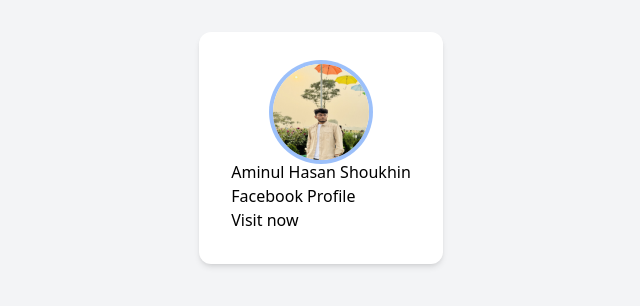
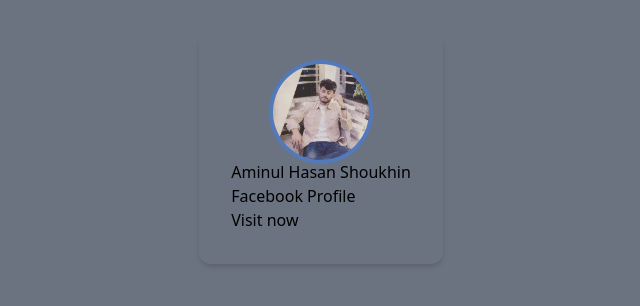
Before and after one commit to aminulhasan142/tailwind-tutorial, a website: page src/index.html in a window 1280 px wide. Shown: the part 252-558 px from the top of the page, without its empty margins (319-959 px from the left). Drawn offline with Linux system fonts and the light colour scheme.

Commit message:
first commit from laptop

```diff
--- a/src/index.html
+++ b/src/index.html
@@ -5,9 +5,9 @@
   <meta name="viewport" content="width=device-width, initial-scale=1.0">
   <link href="../dist/output.css" rel="stylesheet">
 </head>
-<body class="h-screen flex items-center justify-center bg-gray-100">
-    <div class="max-w-sm mx-auto p-8 bg-white rounded-xl shadow-md">
-        <img class="h-24 w-24 mx-auto rounded-full ring-4" src="/img/429544649_2354014084988214_7357357998056514801_n.jpg" alt="profile picture">
+<body class="h-screen flex items-center justify-center bg-gray-500">
+    <div class="max-w-sm mx-auto p-8 bg-gray-400 rounded-xl shadow-md">
+        <img class="w-24 mx-auto rounded-full ring-4" src="../img/img2.jpg" alt="profile picture">
         <div>
             <p>Aminul Hasan Shoukhin</p>
             <p>Facebook Profile</p>
```
Also changed, not shown: dist/output.css, img/img1.jpg (renamed from img/429544649_2354014084988214_7357357998056514801_n.jpg), img/img2.jpg (added).
